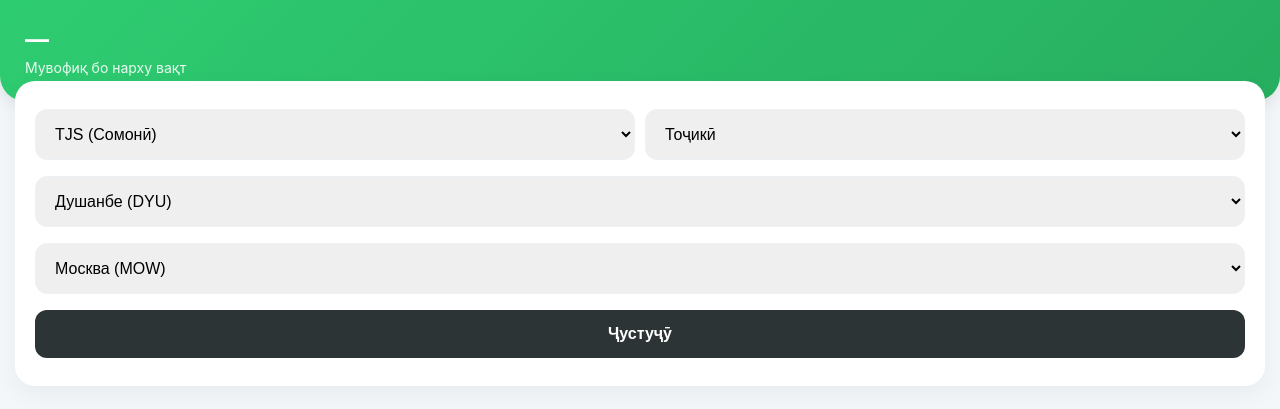
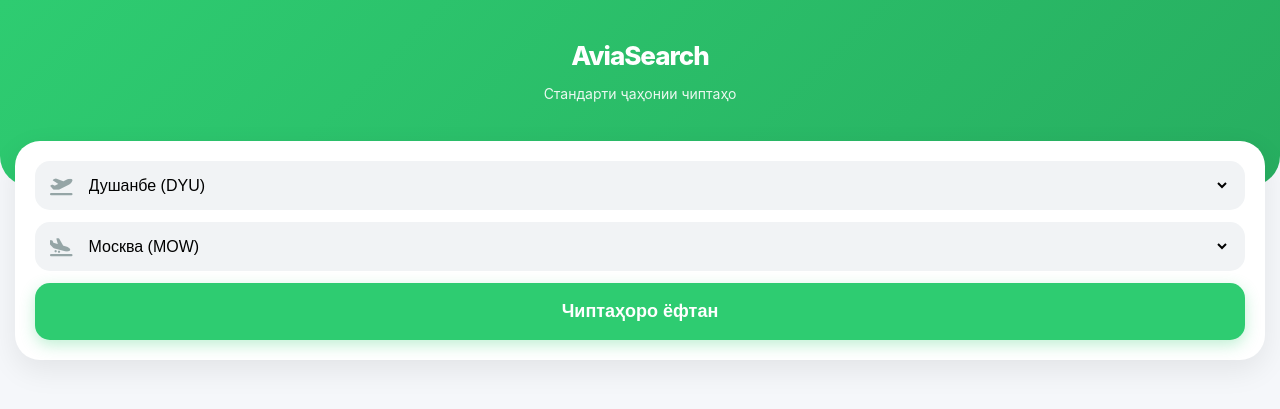
Before and after one commit to OSON-SAVDO/my-travel-app, a Flask app: template templates/index.html in a window 1280 px wide. Shown: the top 409 px of the page. Run offline with Flask 3, Linux system fonts and the light colour scheme; the template is opened without the code that fills it, so the values that code supplies are empty.

Commit message:
Update index.html with new styles and search functionality

```diff
--- a/templates/index.html
+++ b/templates/index.html
@@ -3,61 +3,108 @@
 <head>
     <meta charset="UTF-8">
     <meta name="viewport" content="width=device-width, initial-scale=1.0, maximum-scale=1.0, user-scalable=no">
-    <title>Avia Search Premium</title>
+    <title>Avia Premium</title>
+    <link href="https://cdnjs.cloudflare.com/ajax/libs/font-awesome/6.0.0/css/all.min.css" rel="stylesheet">
     <style>
-        :root { --main-green: #2ecc71; --bg: #f4f7f9; }
-        body { font-family: -apple-system, sans-serif; background: var(--bg); margin: 0; padding: 0; }
+        :root { --main: #2ecc71; --bg: #f5f7fa; --card: #ffffff; }
+        body { font-family: -apple-system, system-ui, sans-serif; background: var(--bg); margin: 0; padding-bottom: 30px; }
 
-        .header-box { background: linear-gradient(135deg, #2ecc71, #27ae60); color: white; padding: 25px; border-radius: 0 0 25px 25px; box-shadow: 0 4px 15px rgba(0,0,0,0.1); }
-        .search-container { background: white; margin: -20px 15px 15px 15px; padding: 20px; border-radius: 20px; box-shadow: 0 8px 25px rgba(0,0,0,0.05); }
+        /* Сарлавҳаи сабз мисли видео */
+        .header { background: linear-gradient(135deg, #2ecc71, #27ae60); padding: 40px 20px 70px 20px; border-radius: 0 0 30px 30px; color: white; text-align: center; }
+        .logo { font-size: 26px; font-weight: 800; letter-spacing: -1px; }
 
-        select, button { width: 100%; padding: 15px; margin: 8px 0; border-radius: 12px; border: 1px solid #edf2f7; font-size: 16px; outline: none; }
-        button { background: #2d3436; color: white; font-weight: bold; border: none; cursor: pointer; }
+        /* Қуттии ҷустуҷӯ */
+        .search-box { background: var(--card); margin: -45px 15px 20px 15px; padding: 20px; border-radius: 25px; box-shadow: 0 10px 30px rgba(0,0,0,0.08); }
+        .input-row { background: #f1f3f5; padding: 15px; border-radius: 15px; margin-bottom: 12px; display: flex; align-items: center; }
+        .input-row i { color: #95a5a6; margin-right: 12px; font-size: 18px; }
+        select, input { border: none; background: transparent; width: 100%; font-size: 16px; font-weight: 500; outline: none; }
 
-        .ticket-card { background: white; margin: 15px; padding: 20px; border-radius: 22px; box-shadow: 0 4px 12px rgba(0,0,0,0.03); border: 1px solid #f0f0f0; }
-        .price { font-size: 24px; color: #333; font-weight: 800; margin-bottom: 10px; }
+        .btn-search { background: var(--main); color: white; border: none; width: 100%; padding: 18px; border-radius: 15px; font-size: 18px; font-weight: bold; cursor: pointer; transition: 0.3s; box-shadow: 0 5px 15px rgba(46, 204, 113, 0.3); }
 
-        .route { display: flex; align-items: center; justify-content: space-between; margin: 15px 0; }
-        .city { font-size: 18px; font-weight: bold; color: #2d3436; }
-        .line { flex-grow: 1; height: 1px; border-top: 2px dashed #ddd; margin: 0 15px; position: relative; }
-        .line::after { content: '✈️'; position: absolute; top: -12px; left: 45%; font-size: 14px; }
+        /* Skeleton Loading */
+        .skeleton { height: 140px; background: #e0e0e0; border-radius: 20px; margin: 15px; animation: pulse 1.5s infinite ease-in-out; }
+        @keyframes pulse { 0% { opacity: 0.6; } 50% { opacity: 1; } 100% { opacity: 0.6; } }
 
-        .info-footer { display: flex; justify-content: space-between; font-size: 13px; color: #95a5a6; border-top: 1px solid #f9f9f9; padding-top: 12px; }
-        .buy-btn { display: block; background: #f39c12; color: white; text-align: center; padding: 14px; text-decoration: none; border-radius: 12px; font-weight: bold; margin-top: 15px; }
+        /* Карти чипта */
+        .ticket { background: var(--card); margin: 15px; padding: 20px; border-radius: 25px; box-shadow: 0 4px 15px rgba(0,0,0,0.03); border: 1px solid #f0f0f0; }
+        .price { font-size: 24px; font-weight: 800; color: #2ecc71; margin-bottom: 15px; }
+        .route-row { display: flex; justify-content: space-between; align-items: center; margin: 15px 0; }
+        .time { font-size: 20px; font-weight: bold; color: #2d3436; }
+        .airport { font-size: 13px; color: #95a5a6; }
+        .path { flex-grow: 1; text-align: center; position: relative; margin: 0 20px; border-top: 2px dashed #eee; margin-top: 10px; }
+        .path::after { content: '✈️'; position: absolute; top: -14px; left: 45%; font-size: 14px; background: white; padding: 0 5px; }
+
+        .airline-box { display: flex; justify-content: space-between; align-items: center; border-top: 1px solid #f9f9f9; padding-top: 15px; margin-top: 15px; }
+        .buy-link { background: #ff9f43; color: white; padding: 10px 20px; border-radius: 12px; text-decoration: none; font-weight: bold; }
     </style>
 </head>
 <body>
-    <div class="header-box">
-        <h2 style="margin:0;">{{ ui.origin }} — {{ ui.dest }}</h2>
-        <p style="margin:5px 0 0 0; opacity:0.9; font-size: 14px;">Мувофиқ бо нарху вақт</p>
+
+<div class="header">
+    <div class="logo">AviaSearch</div>
+    <p style="opacity: 0.9; font-size: 14px;">Стандарти ҷаҳонии чиптаҳо</p>
+</div>
+
+<div class="search-box">
+    <div class="input-row">
+        <i class="fas fa-plane-departure"></i>
+        <select id="origin">
+            <option value="DYU">Душанбе (DYU)</option>
+            <option value="LBD">Хуҷанд (LBD)</option>
+        </select>
     </div>
+    <div class="input-row">
+        <i class="fas fa-plane-arrival"></i>
+        <select id="destination">
+            <option value="MOW">Москва (MOW)</option>
+            <option value="TAS">Тошканд (TAS)</option>
+            <option value="IST">Истанбул (IST)</option>
+        </select>
+    </div>
+    <button class="btn-search" onclick="searchFlights()">Чиптаҳоро ёфтан</button>
+</div>
 
-    <div class="search-container">
-        <form method="GET">
-            <div style="display:flex; gap:10px;">
-                <select name="currency"><option value="TJS">TJS (Сомонӣ)</option><option value="RUB">RUB</option></select>
-                <select name="lang"><option value="tg">Тоҷикӣ</option></select>
-            </div>
-            <select name="origin"><option value="DYU">Душанбе (DYU)</option><option value="LBD">Хуҷанд (LBD)</option></select>
-            <select name="destination"><option value="MOW">Москва (MOW)</option><option value="TAS">Тошканд (TAS)</option></select>
-            <button type="submit">Ҷустуҷӯ</button>
-        </form>
-    </div>
+<div id="results"></div>
 
-    {% for f in flights %}
-    <div class="ticket-card">
-        <div class="price">{{ f.price }} {{ ui.curr }}</div>
-        <div class="route">
-            <div class="city">{{ f.origin }}</div>
-            <div class="line"></div>
-            <div class="city">{{ f.destination }}</div>
-        </div>
-        <div class="info-footer">
-            <div>Ширкат: <b>{{ f.airline }}</b></div>
-            <div>Сана: <b>{{ f.departure_at.split('T')[0] }}</b></div>
-        </div>
-        <a class="buy-btn" href="https://www.aviasales.com{{ f.link }}" target="_blank">Харидан</a>
-    </div>
-    {% endfor %}
+<script>
+async function searchFlights() {
+    const results = document.getElementById('results');
+    const origin = document.getElementById('origin').value;
+    const destination = document.getElementById('destination').value;
+
+    // Эффекти Skeleton Loading (мисли видео)
+    results.innerHTML = '<div class="skeleton"></div><div class="skeleton"></div><div class="skeleton"></div>';
+
+    try {
+        const response = await fetch(`/api/search?origin=${origin}&destination=${destination}`);
+        const data = await response.json();
+
+        if (data.success && data.data.length > 0) {
+            results.innerHTML = '';
+            data.data.forEach(f => {
+                results.innerHTML += `
+                    <div class="ticket">
+                        <div class="price">${f.price} TJS</div>
+                        <div class="route-row">
+                            <div><div class="time">08:00</div><div class="airport">${f.origin}</div></div>
+                            <div class="path"><div style="font-size:10px; color:#aaa; margin-top:5px;">Парвози мустақим</div></div>
+                            <div style="text-align:right;"><div class="time">12:30</div><div class="airport">${f.destination}</div></div>
+                        </div>
+                        <div class="airline-box">
+                            <span style="font-weight:bold; color:#7f8c8d;">${f.airline}</span>
+                            <a href="https://www.aviasales.com${f.link}" class="buy-link" target="_blank">Харидан</a>
+                        </div>
+                    </div>
+                `;
+            });
+        } else {
+            results.innerHTML = '<p style="text-align:center; color:#95a5a6;">Чипта ёфт нашуд ё хатогии API</p>';
+        }
+    } catch (e) {
+        results.innerHTML = '<p style="text-align:center; color:red;">Хатогии пайвастшавӣ</p>';
+    }
+}
+</script>
+
 </body>
 </html>
```
